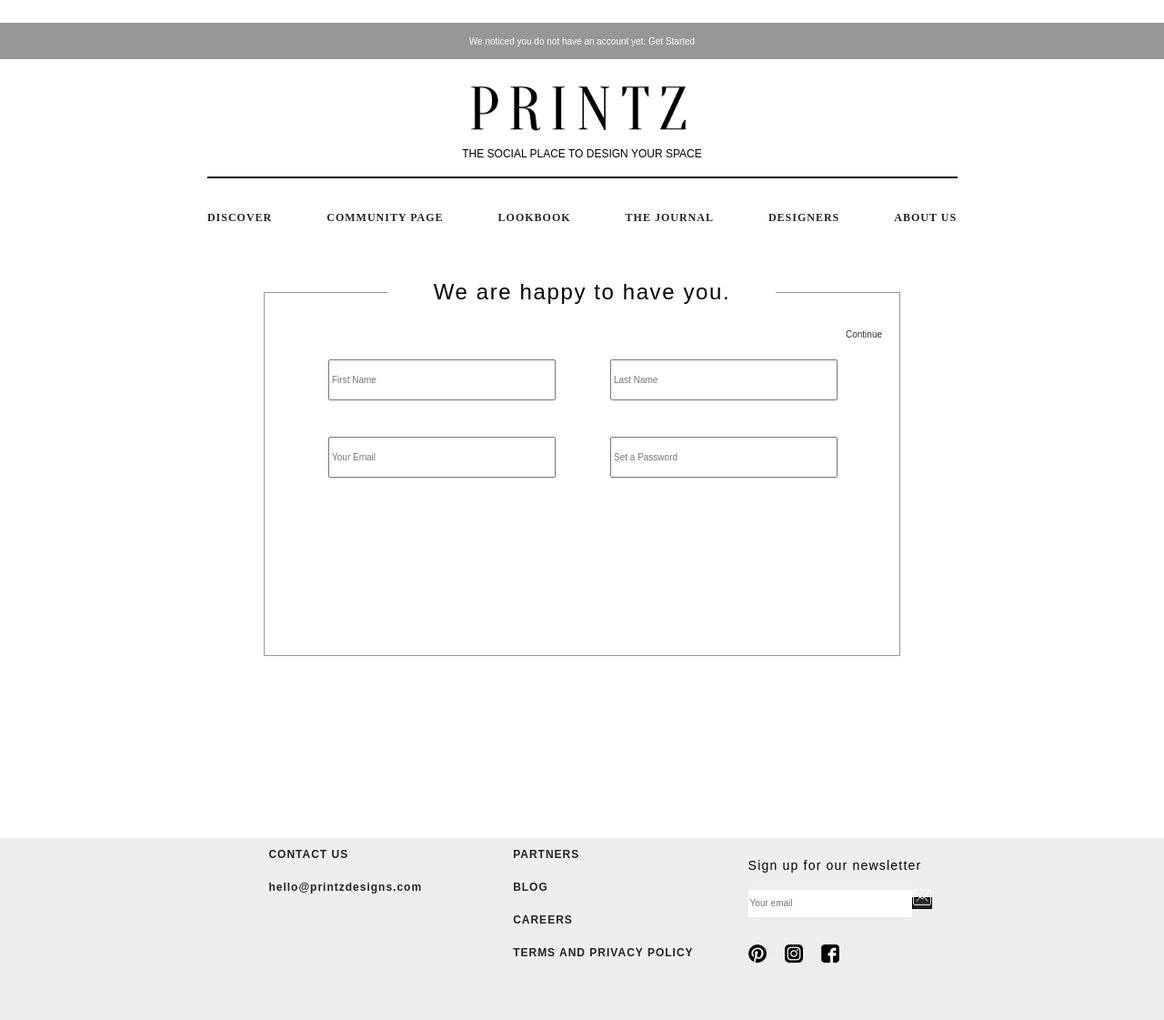
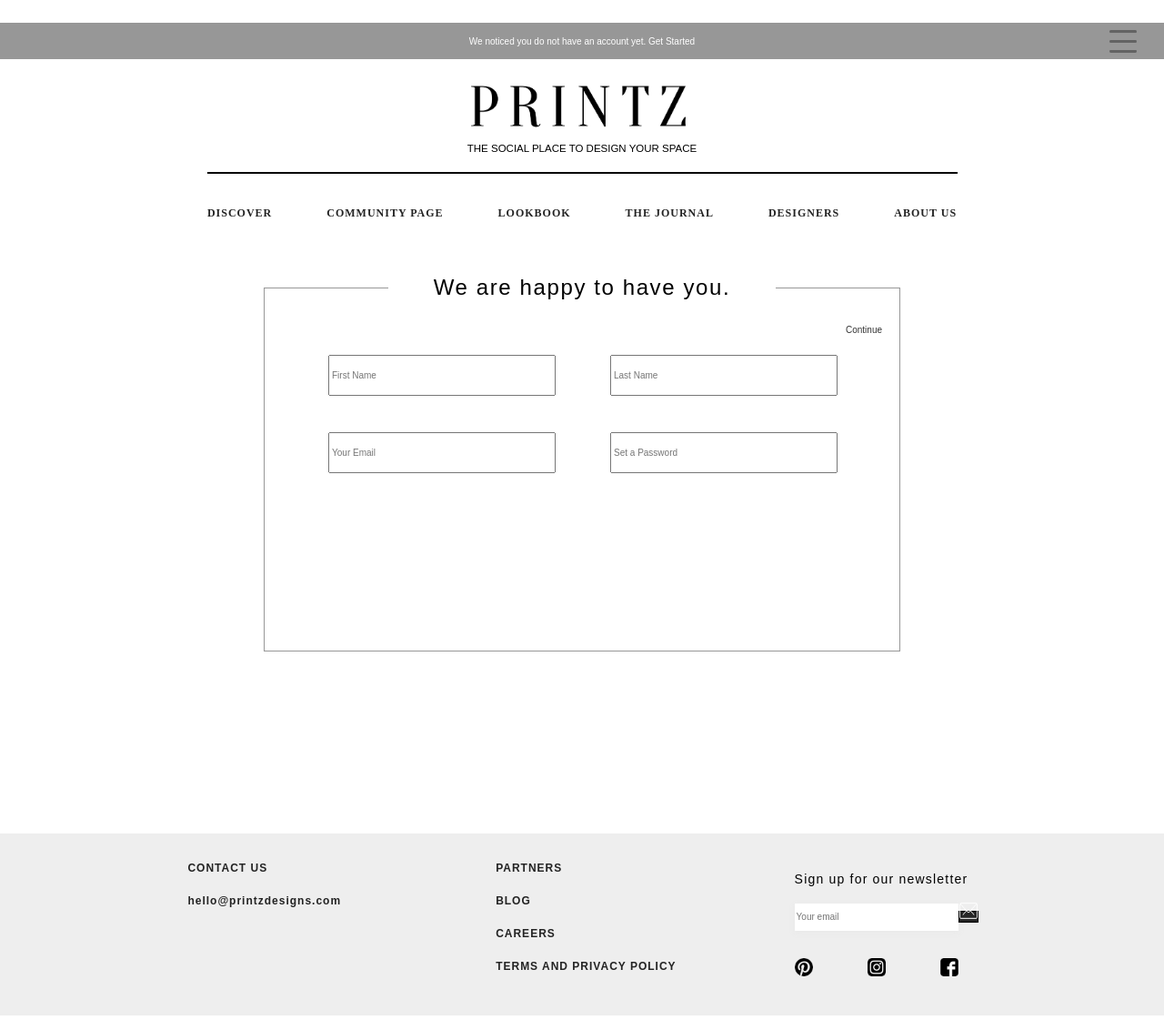
Before and after one commit to PrintzDesigns/PrintzUI, a React (Create React App) app: page /signup in a window 1280 px wide. Shown: the whole page at 91% size. Built offline with nearby package versions, Linux system fonts and the light colour scheme; the HTML template or start-up script is replaced by a standard one.

Commit message:
Footer styling
Complete footer styling except the mail button

```diff
--- a/src/App.css
+++ b/src/App.css
@@ -23,6 +23,14 @@
   transform: translate(-50%, -50%);
 }
 
+.hamburger-nosignin-1 {
+  height: 25px;
+  width: 30px;
+  float: right;
+  margin-right: 30px;
+  margin-top: 8px;
+}
+
 .logo {
   margin-top: 70px;
   width: 100%;
@@ -32,7 +40,7 @@
   display: block;
   font-family: 'Avenir', sans-serif;
   font-size: 12px;
-  height: 75px;
+  height: 70px;
   margin: auto;
   margin-top: -50px;
   width: 250px;
@@ -42,7 +50,7 @@
   color: #000;
   display: block;
   font-family: 'Avenir-light', sans-serif;
-  font-size: 12px;
+  font-size: 11.5px;
   height: 20px;
   margin: auto;
   text-align: center;
@@ -107,7 +115,7 @@
   display: block;
   height: 400px;
   margin: auto;
-  margin-top: 30px;
+  margin-top: 80px;
   width: 825px;
 }
 
@@ -393,6 +401,15 @@
   display: flex;
   flex-wrap: wrap;
   justify-content: center;
+  padding-top: 20px;
+}
+
+.footer-text {
+  margin-right: 70px;
+}
+
+.footer-details {
+  margin-right: 70px;
 }
 
 .newsletter {
@@ -430,11 +447,14 @@
   display: inline;
 }
 
+.social {
+  margin-left: -40px;
+}
+
 .fb {
   margin-top: 30px;
   height: 20px;
   width: 20px;
-  margin-left: -40px;
 }
 
 .header-line {
--- a/src/Components/Header.js
+++ b/src/Components/Header.js
@@ -3,6 +3,7 @@
 import $ from 'jquery';
 import {Link} from 'react-router-dom';
 import logo from './../../app/assets/images/printzlogo.png';
+import hamburger from './../../app/assets/icons/hamburger.png';
 import store from './../store';
 import auth from './../auth';
 import { ButtonDropdown, DropdownToggle, DropdownMenu, DropdownItem } from 'reactstrap';
@@ -28,11 +29,23 @@
     const isAlreadyAuthenticated = auth.isAuthenticated();
     const first_name = isAlreadyAuthenticated ? store.user.first_name:'';
     const last_name = isAlreadyAuthenticated ? store.user.last_name:'';
+    const dropdown_notAuthenticated = isAlreadyAuthenticated ? '' : (
+      <div className="dropdown">
+        <ButtonDropdown isOpen={this.state.dropdownOpen} toggle={this.toggle}>
+          <DropdownToggle caret>
+          </DropdownToggle>
+          <DropdownMenu>
+            <DropdownItem header>Sign In</DropdownItem>
+            <DropdownItem header>Invite Friends</DropdownItem>
+          </DropdownMenu>
+        </ButtonDropdown>
+      </div>
+    )
+
     const dropdown  = isAlreadyAuthenticated ? (
       <div className="drop-down">
         <ButtonDropdown isOpen={this.state.dropdownOpen} toggle={this.toggle}>
-        <DropdownToggle caret>
-        </DropdownToggle>
+          <img alt="" className="hamburger-nosignin-1" src={hamburger} />
           <DropdownMenu>
             <DropdownItem header>Account</DropdownItem>
             <DropdownItem header>
@@ -54,6 +67,7 @@
         return (
           <div className="Header">
             <div className="signin">
+              <img alt="" className="hamburger-nosignin-1" src={hamburger} />
               {first_name } {last_name} {dropdown}
               { isAlreadyAuthenticated ? ''
               : (
@@ -79,7 +93,8 @@
                   <Link to="/lookbook" className="menu-items">
                     Lookbook
                   </Link>
-            </a></li>
+                  </a>
+                </li>
                 <li className="menu-li"><a href="https://www.printzdesigns.blog/" target="_blank" className="menu-items">The Journal</a></li>
                 <li className="menu-li"><a href="" className="menu-items">Designers</a></li>
                 <li className="menu-li"><a href="" className="menu-items">About Us</a></li>
```
Also changed, not shown: app/assets/icons/hamburger.png (added). Lines whose indentation alone changed are shown as unchanged.
